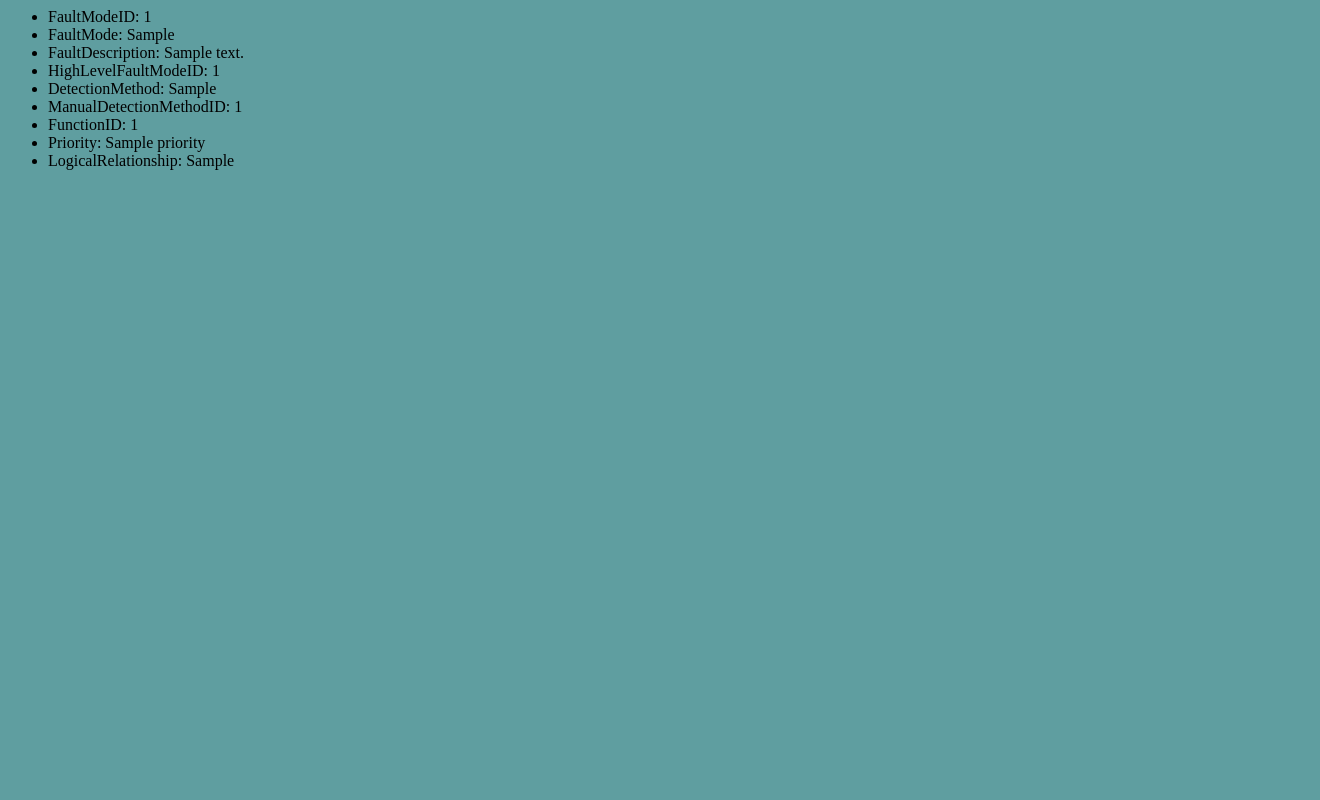
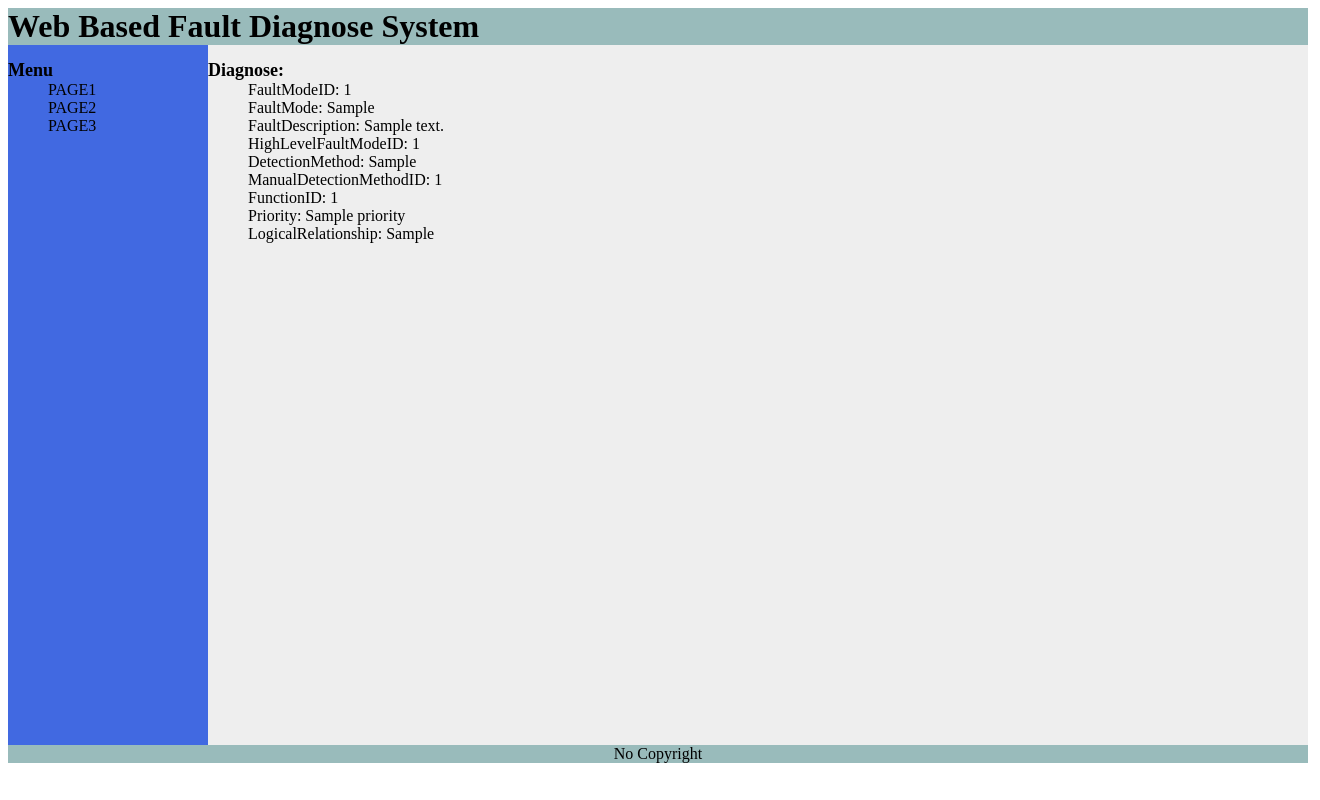
Before and after one commit to wny1990/Fault-Diagnose-System-for-FAST, a Django app: template mysite/fault_data/templates/details/details.html in a window 1320 px wide. Run offline with Django 3.2, Linux system fonts and the light colour scheme; the template is opened without the code that fills it: most values are stand-ins (such as "Sample title", 1, 10 or a date in 2020).

Commit message:
04/01/2013

```diff
--- a/mysite/fault_data/templates/details/details.html
+++ b/mysite/fault_data/templates/details/details.html
@@ -1,4 +1,39 @@
-<body bgcolor="CadetBlue">
+<head>
+<style type="text/css">
+div#container{width:1300px}
+div#header {background-color:#99bbbb;}
+<!-- div#menu {background-color:#ffff99;height:700px;width:200px;float:left;} -->
+div#menu {background-color:RoyalBlue;;height:700px;width:200px;float:left;}
+div#content {background-color:#EEEEEE;height:700px;width:1100px;float:left;}
+div#footer {background-color:#99bbbb;clear:both;text-align:center;}
+h1 {margin-bottom:0;}
+h2 {margin-bottom:0;font-size:18px;}
+ul {margin:0;}
+li {list-style:none;}
+</style>
+</head>
+
+
+
+
+<div id="container">
+
+<div id="header">
+<h1>Web Based Fault Diagnose System</h1>
+</div>
+
+<div id="menu">
+<h2>Menu</h2>
+<ul>
+<li>PAGE1</li>
+<li>PAGE2</li>
+<li>PAGE3</li>
+</ul>
+</div>
+
+<div id="content">
+<h2>Diagnose:</h2>
+
  {% for p in FaultMode_list %}
        {% if FaultModeID = p.FaultModeID %}
        	<ul>
@@ -14,3 +49,11 @@
     	</ul>
     	{% endif %}
     {% endfor %}
+
+
+
+</div>
+
+<div id="footer">No Copyright</div>
+
+</div>
--- a/mysite/fault_data/templates/modes/index.html
+++ b/mysite/fault_data/templates/modes/index.html
@@ -2,7 +2,8 @@
 <style type="text/css">
 div#container{width:1300px}
 div#header {background-color:#99bbbb;}
-div#menu {background-color:#ffff99;height:700px;width:200px;float:left;}
+<!-- div#menu {background-color:#ffff99;height:700px;width:200px;float:left;} -->
+div#menu {background-color:RoyalBlue;;height:700px;width:200px;float:left;}
 div#content {background-color:#EEEEEE;height:700px;width:1100px;float:left;}
 div#footer {background-color:#99bbbb;clear:both;text-align:center;}
 h1 {margin-bottom:0;}
```
